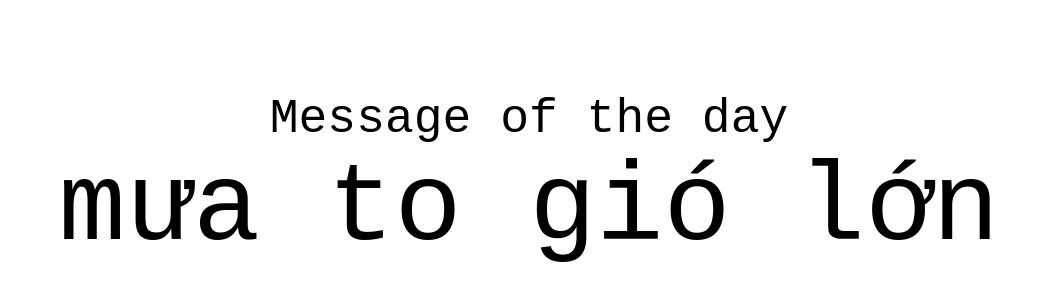
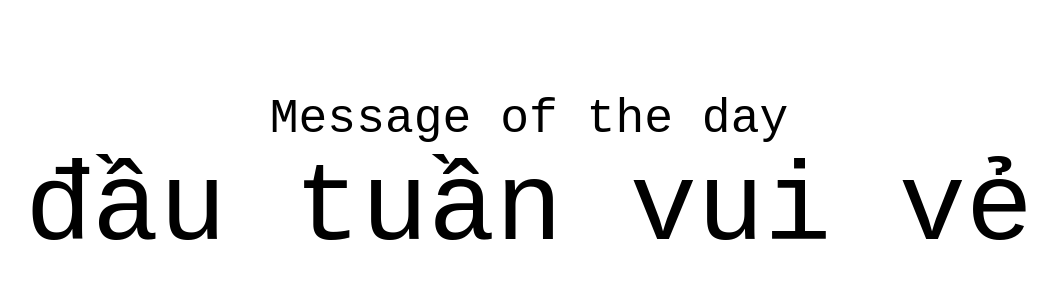
Before and after one commit to DatNguyen60/QuickDeployTest, a plain HTML site: page index.html in a window 1280 px wide. Shown: the part 218-518 px from the top of the page, without its empty margins (111-1168 px from the left). Drawn offline with Linux system fonts and the light colour scheme.

Commit message:
Automatic commit message

```diff
--- a/index.html
+++ b/index.html
@@ -8,7 +8,7 @@
     <div class="" style="height: 100vh; width: 100vw; position: relative">
         <div class="" style="position: absolute; top: 50%; left: 50%; width: 100%; transform: translate(-50%,-50%); font-size: 3rem; text-align: center;">
             <div class="">Message of the day</div>
-            <div class="" id="motd-text" style="font-size: 7rem;">mưa to gió lớn</div>
+            <div class="" id="motd-text" style="font-size: 7rem;">đầu tuần vui vẻ</div>
         </div>
     </div>
 
```
